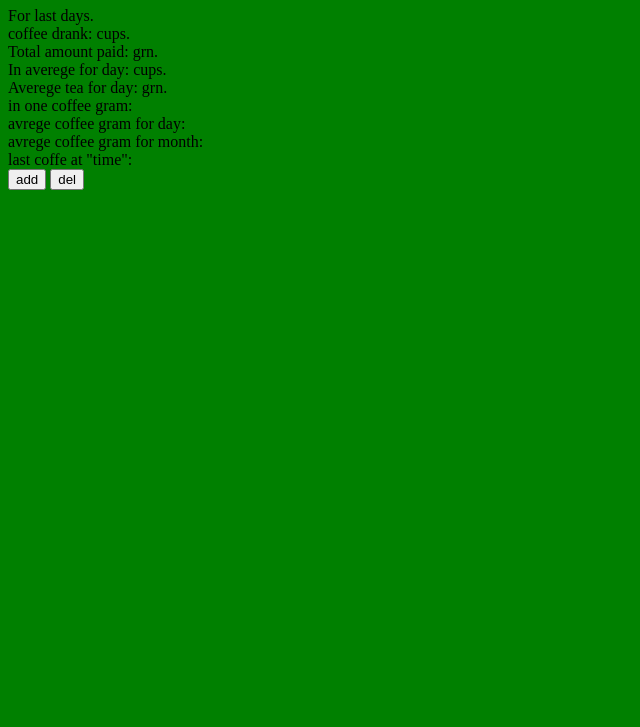
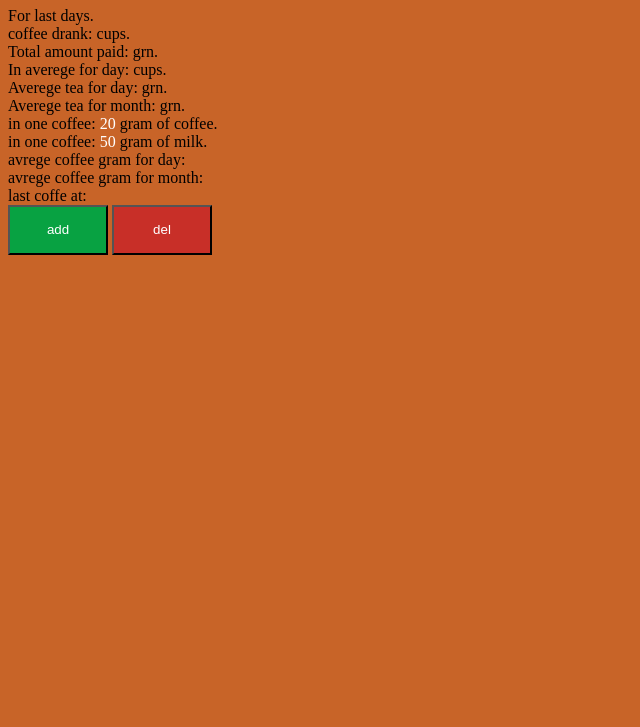
Before and after one commit to radist2007/coffeCount, a plain HTML site: page index.html in a window 1280 px wide. Shown: the part 73-800 px from the top of the page, without its empty margins (0-640 px from the left). Drawn offline with Linux system fonts and the light colour scheme; files that its build step writes are made by us from their sources.

Commit message:
add gram &&litel css

```diff
--- /dev/null
+++ b/css/main.css
@@ -0,0 +1,26 @@
+body {
+	background-color: #C86428;
+}
+
+.title {
+	color: #552000;
+}
+
+.btn {
+	height: 50px;
+	width: 100px;
+}
+
+.btn-add {
+	background-color: #08A242;
+	color: white;
+}
+
+.btn-del {
+	background-color: #C82F28;
+	color: white;
+}
+
+.info {
+	color: white;
+}
--- a/index.html
+++ b/index.html
@@ -1 +1,70 @@
-<!doctype html> <html lang=en> <head> <meta charset=UTF-8> <title>coffee count</title> <meta name=viewport content="width=device-width,initial-scale=1,user-scalable=no"> <link rel="shortcut icon" href=favicon.ico type=image/x-icon> <link href="dist/main.css" rel="stylesheet"></head> <body> <h1>coffe count</h1> <div class=""> For last <span id=days class=info></span> days. </div> <div class=""> coffee drank: <span id=count class=info></span> cups. </div> <div class=""> Total amount paid: <span id=totalAmount class=info></span> grn. </div> <div class=""> In averege for day: <span id=avrDay class=info></span> cups. </div> <div class=""> Averege tea for day: <span id=avrTea class=info></span> grn. </div> <div class=""> in one coffee gram: <span id="" class=info></span> </div> <div class=""> avrege coffee gram for day: <span id="" class=info></span> </div> <div class=""> avrege coffee gram for month: <span id="" class=info></span> </div> <div class=""> last coffe at "time": <span id="" class=info></span> </div> <div> <button id=addBtn class=add>add</button> <button id=delBtn class=del>del</button> </div> <script type="text/javascript" src="dist/main.js"></script></body> </html>
+<!DOCTYPE html>
+<html lang="en">
+<head>
+	<meta charset="UTF-8">
+	<title>coffee count</title>
+	<meta name="viewport" content="width=device-width, initial-scale=1, user-scalable=no">
+	<link rel="shortcut icon" href="favicon.ico" type="image/x-icon">
+
+<link href="dist/css/main.css" rel="stylesheet"></head>
+<body>
+	<h1 class="title">coffe count</h1>
+	<div class="">
+		For last
+		<span id="days" class="info"></span>
+		days.
+	</div>
+	<div class="">
+		coffee drank:
+		<span id="count" class="info"></span>
+		cups.
+	</div>
+	<div class="">
+		Total amount paid:
+		<span id="totalAmount" class="info"></span>
+		grn.
+	</div>
+	<div class="">
+		In averege for day:
+		<span id="avrDay" class="info"></span>
+		cups.
+	</div>
+	<div class="">
+		Averege tea for day:
+		<span id="avrTea" class="info"></span>
+		grn.
+	</div>
+	<div class="">
+		Averege tea for month:
+		<span id="avrTeaForMonth" class="info"></span>
+		grn.
+	</div>
+	<div class="">
+		in one coffee:
+		<span id="" class="info">20</span>
+		gram of coffee.
+	</div>
+	<div class="">
+		in one coffee:
+		<span id="" class="info">50</span>
+		gram of milk.
+	</div>
+	<div class="">
+		avrege coffee gram for day:
+		<span id="coffeeForDay" class="info"></span>
+	</div>
+	<div class="">
+		avrege coffee gram for month:
+		<span id="coffeeForMonth" class="info"></span>
+	</div>
+	<div class="">
+		last coffe at:
+		<span id="lastTime" class="info"></span>
+	</div>
+
+	<div>
+		<button id="addBtn" class="add btn btn-add">add</button>
+		<button id="delBtn" class="del btn btn-del">del</button>
+	</div>
+<script type="text/javascript" src="dist/js/main.js"></script></body>
+</html>
--- a/main.css
+++ /dev/null
@@ -1,3 +0,0 @@
-body {
-	background-color: green;
-}
```
Also changed, not shown: js/main.js (renamed from main.js, +2 -2 lines).
